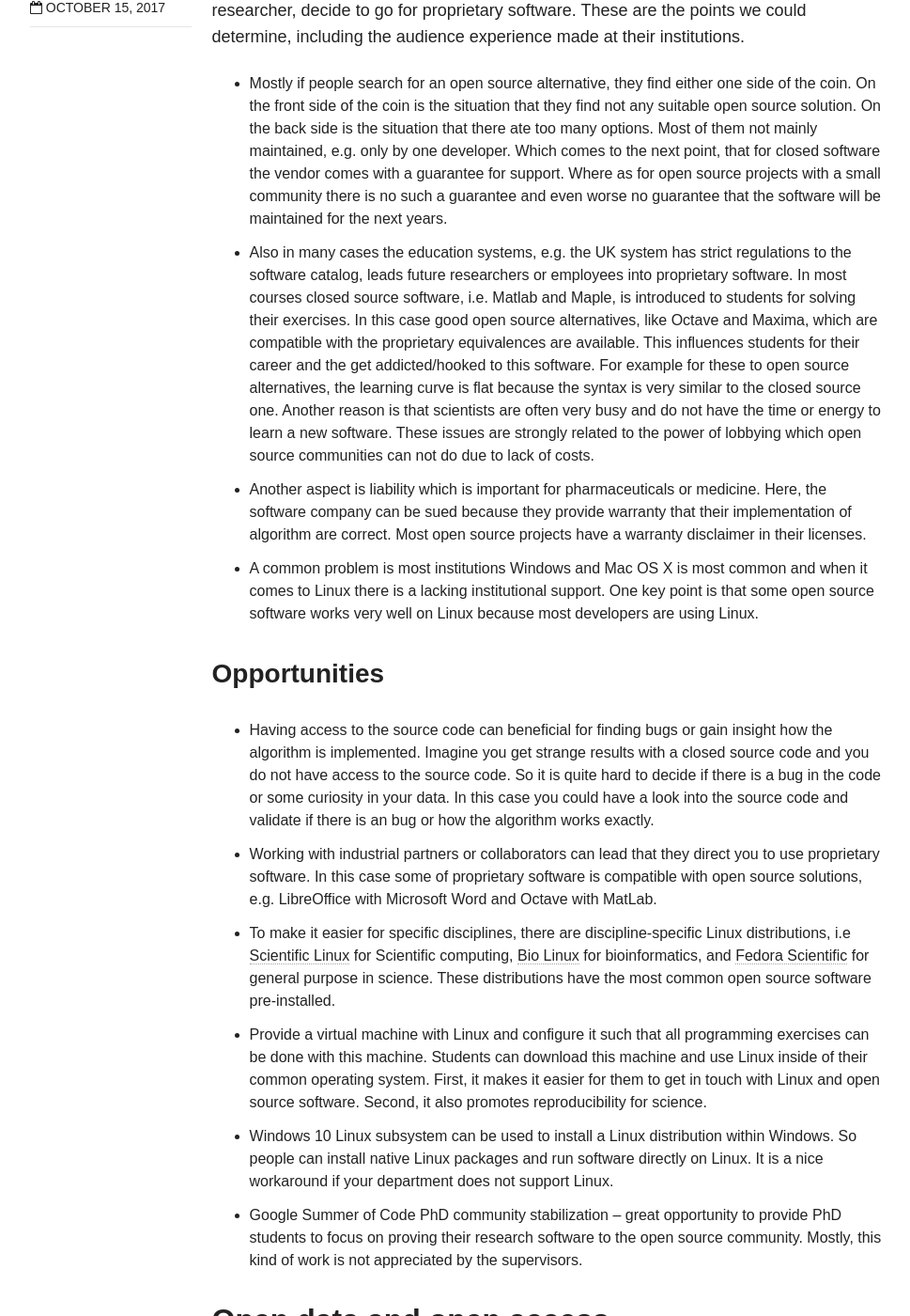
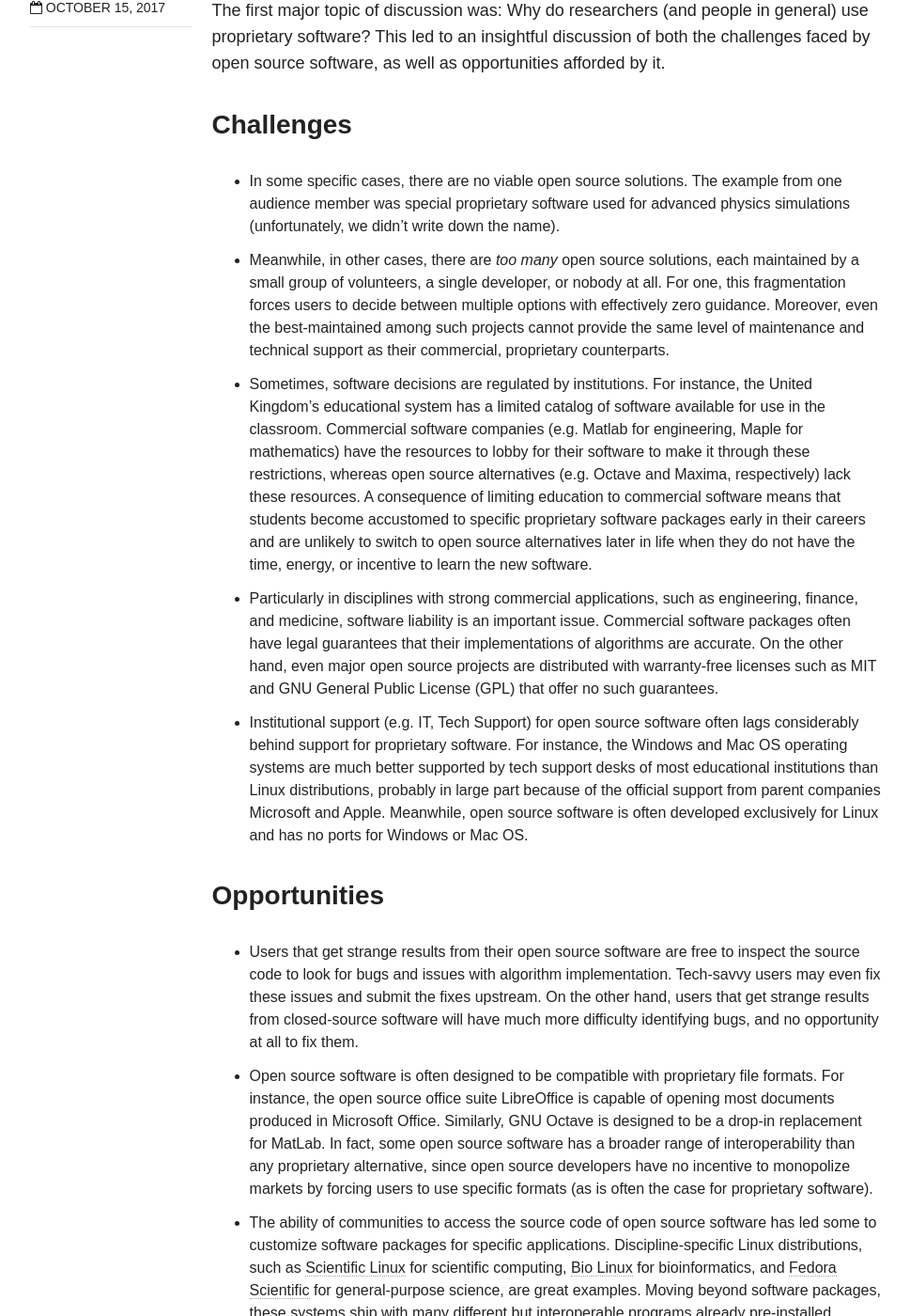
Before and after one commit to diehlpk/diehlpk.github.io, a Jekyll site: the page built from _posts/blog/2017-10-15-gsoc-open-science.md, in a window 1280 px wide and 1400 px high, scrolled down 817 px. Shown: the whole window at 94% size, without its empty margins (154-1123 px from the left). Built offline with Jekyll 4.4.1, drawn with Linux system fonts in a browser that asks for light colours; nearby versions of some CDN libraries; some of the changed text lies outside the part shown.

Commit message:
Revisions to GSoC Open Science blog post

```diff
--- a/_posts/blog/2017-10-15-gsoc-open-science.md
+++ b/_posts/blog/2017-10-15-gsoc-open-science.md
@@ -5,51 +5,65 @@
 tags: [science]
 author: diehlpk
 ---
-This Google Summer of Code mentor summit there was a productive discussion of opportunities and challenges for open science. Here, I summarized the results of this discussion and like to mention these ideas are the contribution of the audience.
+
+At this year's Google Summer of Code mentor summit, there was a productive discussion of opportunities and challenges for open science. Here is a summary of the results of this discussion, including many valuable ideas and resources contributed by the large and diverse audience.
 
 ## Open source software
-One topic of the discussion's agenda was the why do people, in our case especially researcher, decide to go for proprietary software. These are the points we could determine, including the audience experience made at their institutions.
 
-* Mostly if people search for an open source alternative, they find either one side of the coin. On the front side of the coin is the situation that they find not any suitable open source solution. On the back side is the situation that there ate too many options. Most of them not mainly maintained, e.g. only by one developer. Which comes to the next point,  that for closed software the vendor comes with a guarantee for support. Where as for open source projects with a small community there is no such a guarantee and even worse no guarantee that the software will be maintained for the next years.
-* Also in many cases the education systems, e.g. the UK system has strict regulations to the software catalog, leads future researchers or employees into proprietary software. In most courses closed source software, i.e. Matlab and Maple, is introduced to students for solving their exercises. In this case good open source alternatives, like Octave and Maxima, which are compatible with the proprietary equivalences are available. This influences students for their career and the get addicted/hooked to this software. For example for these to open source alternatives, the learning curve is flat because the syntax is very similar to the closed source one. Another reason is that scientists are often very busy and do not have the time or energy to learn a new software. These issues are strongly related to the power of lobbying which open source communities can not do due to lack of costs.
-* Another aspect is liability which is important for pharmaceuticals or medicine. Here, the software company can be sued because they provide warranty that their implementation of algorithm are correct. Most open source projects have a warranty disclaimer in their licenses.
-* A common problem is most institutions Windows and Mac OS X is most common and when it comes to Linux there is a lacking institutional support. One key point is that some open source software works very well on Linux because most developers are using Linux.
+The first major topic of discussion was: Why do researchers (and people in general) use proprietary software?
+This led to an insightful discussion of both the challenges faced by open source software, as well as opportunities afforded by it.
+
+### Challenges
+
+* In some specific cases, there are no viable open source solutions. The example from one audience member was special proprietary software used for advanced physics simulations (unfortunately, we didn't write down the name).
+* Meanwhile, in other cases, there are _too many_ open source solutions, each maintained by a small group of volunteers, a single developer, or nobody at all. For one, this fragmentation forces users to decide between multiple options with effectively zero guidance. Moreover, even the best-maintained among such projects cannot provide the same level of maintenance and technical support as their commercial, proprietary counterparts.
+* Sometimes, software decisions are regulated by institutions. For instance, the United Kingdom's educational system has a limited catalog of software available for use in the classroom. Commercial software companies (e.g. Matlab for engineering, Maple for mathematics) have the resources to lobby for their software to make it through these restrictions, whereas open source alternatives (e.g. Octave and Maxima, respectively) lack these resources. A consequence of limiting education to commercial software means that students become accustomed to specific proprietary software packages early in their careers and are unlikely to switch to open source alternatives later in life when they do not have the time, energy, or incentive to learn the new software.
+* Particularly in disciplines with strong commercial applications, such as engineering, finance, and medicine, software liability is an important issue. Commercial software packages often have legal guarantees that their implementations of algorithms are accurate. On the other hand, even major open source projects are distributed with warranty-free licenses such as MIT and GNU General Public License (GPL) that offer no such guarantees.
+* Institutional support (e.g. IT, Tech Support) for open source software often lags considerably behind support for proprietary software. For instance, the Windows and Mac OS operating systems are much better supported by tech support desks of most educational institutions than Linux distributions, probably in large part because of the official support from parent companies Microsoft and Apple. Meanwhile, open source software is often developed exclusively for Linux and has no ports for Windows or Mac OS.
 
 ### Opportunities
 
-* Having access to the source code can beneficial for finding bugs or gain insight how the algorithm is implemented. Imagine you get strange results with a closed source code and you do not have access to the source code. So it is quite hard to decide if there is a bug in the code or some curiosity in your data. In this case you could have a look into the source code and validate if there is an bug or how the algorithm works exactly.
-* Working with industrial partners or collaborators can lead that they direct you to use proprietary software. In this case some of proprietary software is compatible with open source solutions, e.g. LibreOffice with Microsoft Word and Octave with MatLab.
-* To make it easier for specific disciplines, there are discipline-specific Linux distributions, i.e [Scientific Linux](https://www.scientificlinux.org/) for Scientific computing, [Bio Linux](http://environmentalomics.org/bio-linux/) for bioinformatics, and [Fedora Scientific](https://fedoraproject.org/wiki/Scientific_Spin) for general purpose in science. These distributions have the most common open source software pre-installed.
-* Provide a virtual machine with Linux and configure it such that all programming exercises can be done with this machine. Students can download this machine and use Linux inside of their common operating system. First, it makes it easier for them to get in touch with Linux and open source software. Second, it also promotes reproducibility for science.
-* Windows 10 Linux subsystem can be used to install a Linux distribution within Windows. So people can install native Linux packages and run software directly on Linux. It is a nice workaround if your department does not support Linux.
-* Google Summer of Code PhD community stabilization -- great opportunity to provide PhD students to focus on proving their research software to the open source community. Mostly, this kind of work is not appreciated by the supervisors.
+* Users that get strange results from their open source software are free to inspect the source code to look for bugs and issues with algorithm implementation. Tech-savvy users may even fix these issues and submit the fixes upstream. On the other hand, users that get strange results from closed-source software will have much more difficulty identifying bugs, and no opportunity at all to fix them.
+* Open source software is often designed to be compatible with proprietary file formats. For instance, the open source office suite LibreOffice is capable of opening most documents produced in Microsoft Office. Similarly, GNU Octave is designed to be a drop-in replacement for MatLab. In fact, some open source software has a broader range of interoperability than any proprietary alternative, since open source developers have no incentive to monopolize markets by forcing users to use specific formats (as is often the case for proprietary software).
+* The ability of communities to access the source code of open source software has led some to customize software packages for specific applications. Discipline-specific Linux distributions, such as [Scientific Linux](https://www.scientificlinux.org/) for scientific computing, [Bio Linux](http://environmentalomics.org/bio-linux/) for bioinformatics, and [Fedora Scientific](https://fedoraproject.org/wiki/Scientific_Spin) for general-purpose science, are great examples. Moving beyond software packages, these systems ship with many different but interoperable programs already pre-installed, providing users with a fully functioning computing ecosystem out of the box.
+* The openness of Linux as an operating system makes it easy to create virtual machines with all relevant software and data pre-installed. This is useful in education by eliminating most of the overhead of software installation and configuration on multiple systems (and, as a bonus, provides students with exposure to Linux). This is also very useful for reproducible science by providing the exact set of tools (including specific versions of all relevant packages) required to perform a particular analysis.
+* Some proprietary software is becoming more accommodating of its open-source counterparts. For example, the Windows 10 Linux subsystem provides native access to the Unix shell and many features of the Ubuntu Linux operating system natively on Windows, thereby allowing Windows users to run many native Linux packages side-by-side with Windows applications without the need for virtual machines. This should ease the transition for people interested in switching to open source software by allowing them to run some open-source programs without having to learn an entire new operating system.
 
+#### A special opportunity: Google Summer of Code PhD community stabilization
+
+One opportunity is important enough to be called out separately.
+PhD students in fields with a significant quantitative component often engage in software development without necessarily realizing it.
+After all, most advanced data processing and analysis tasks required for research are now done in code.
+Development and distribution of these codes as open-source software packages could be transformative in terms of reducing redundancy of effort, promoting collaboration, and the creation of more robust tools that in turn lead to better and more reproducible science.
+However, PhD students currently have little incentive or support from their supervisors, institutions, or funding agencies for developing good open-source software.
+
+Google's Open Source initiative, and Google Summer of Code in particular, is an excellent vehicle for providing this support.
+For one, some PhD research tasks, such as data curation and algorithm optimization, could themselves be Google Summer of Code projects.
+This could significantly benefit both students and mentors; students would get exposure to the world of graduate-level academic research and perhaps even contribute to peer-reviewed publications, while the mentors (PhD students) would get valuable mentoring experience and benefit from the programming expertise of their students.
+More generally, Google could provide incentives (e.g. grants, educational resources, cyberinfrastructure) and organizational support (e.g. social networking, platforms for code-sharing, mentorship and code review) to PhD students developing or contributing to open source software.
 
 ## Open data and open access
 
-The second topic on our agenda was open data and open access. The credibility for a scientist is the amount of publication, mostly in renowned peer-reviewed journals. Especially for junior fellows it is important to get these publications to get a permanent position in academia. The tax payer who found the research while paying taxes to the government has to pay several times. First, the researchers to do the science, second the reviewers to do the review, and last for the subscription of the library to the publishers. Another aspect is the data which is used in the publications or the source code to produce the results. Mostly these artifacts are not published with the publication, even if the could be used for reproducibility and validation of the published results.
+### Challenges
 
-Here, you find the key problems out of this discussion
+Success in an academic career, especially for early-career scientists on the job market or applying for tenure, is strongly tied to the quantity and quality of publications in peer-reviewed journals. On the other hand, data and software produced by scientists are seldom considered, even though these contributions may be more significant and lasting. The inability to value data and software as contributions is a strong disincentive for scientists to make data and science openly and freely available, which in turn is an impediment to reproducibility and scientific progress as a whole. While extensive cyberinfrastructure does exist for quantifying scientists' contributions in terms of publications (e.g. Google Scholar, Web of Science), the same infrastructure is lacking for contributions in terms of data and software. Open source organizations like [Zenodo](https://zenodo.org/) are working hard to provide this infrastructure, but are hampered by the absence of accessible APIs to proprietary tools for aggregating publications like Google Scholar and Web of Science.
 
-* Most tools for references/citation, e.g. Google Scholar and Web of Science, are proprietary and can’t be accessed by open source citation tools like Zenodo to add value to these kinds of citations.
-* It would be great to have citation dependency graphs,like Web of Science provides for publications, for software and data would improve open source discoverability, Here, it would be great if the could integrate the data from initiatives, like Zenodo.
-* Provide facilitating citations, like Altmetrics -- automated tools for determining how software or data is cited. Zenodo is involved in work on an open alternative for software citations.
-
-
+Meanwhile, another key barrier to open science is that most top-tier journals restrict access to their publications, thus forcing institutions to pay subscription fees or scientist authors to pay hefty fees to make their publications open access. This severely limits the ability of the general public and organizations lacking the resources to pay for journal subscriptions to access science, which is particularly ironic given the huge fraction of science that is publicly (i.e. taxpayer) funded.
 
 ### Opportunities
 
-* Nowadays, it is more and more common that requirements of openness and reproducibility are defined by journals, institutions, and funding agencies. For example the [German government](https://www.bmbf.de/de/hilfe-bei-kosten-fuer-open-access-4722.html?pk_campaign=RSS&pk_kwd=Pressemeldung) provide a grant where researchers could apply for funding to pay for open access options for publications of previous projects. In some countries all governmental funded research has to be published as open access.
-* [Zenodo](https://zenodo.org) is converting data and software into academic currency by providing Digital Object Identifier (DOI). Now, the item is citable like a publication and maybe in future citations for data and software are taken into account for the reputation of a researcher.
-* [The Journal of Open Source Software](http://joss.theoj.org/) peer-reviewed publishing of research software and obtaining a DOI after acceptance.
-* Publishing open access -- continue to lobby aggressively for it; ask institutions (especially libraries -- they want open access so they can save on journal subscription costs), funding agencies for funding.
-* Some programming languages, e.g. duecredit for pyhton, or documentation tools, like doxygen, provide possibilities to cite publications or software within the source code.
+Despite the grim picture painted above, we were able to identify some key opportunities for improvement, which are as follows:
+
+* [Zenodo](https://zenodo.org) is working to provide Digital Object Identifiers (DOIs) to not just papers, but also software and data. By making these contributions citable in the same way as publications, and by tracking and aggregating these citations (similarly to the proprietary Altmetrics service), Zenodo's hopes that software and data will eventually be taken into account when assessing a researcher's professional reputation. In addition, Zenodo is also working towards building tools like citation dependency graphs (similar to those provided by Web of Science) that include all citable output (i.e. publications, software, and data), thereby promoting software and data discoverability.
+* Requirements of openness and reproducibility from journals, institutions, and funding agencies are becoming increasingly common. For example, the [German government](https://www.bmbf.de/de/hilfe-bei-kosten-fuer-open-access-4722.html?pk_campaign=RSS&pk_kwd=Pressemeldung) offers a grant to pay for open access options for publications of previous projects. In some countries, including the United States and the United Kingdom, certain agencies are starting to require that any research they fund has to be published as open access. However, until the practice of open-access publishing becomes universal, we need to continue to lobby actively for it and demand funding from institutions and funding agencies to cover open-access publication fees. Institutional libraries could be a great source for these initiatives; open-access publications are very much in the interest of libraries since they allow libraries to save on subscription costs.
+* Journals specifically designed to promote open science practices are becoming more common. One great example is the [The Journal of Open Source Software](http://joss.theoj.org/), which performs peer-review of research software and its documentation and provides the software with a DOI upon acceptance.
+* Some programming languages provide tools for making it easier to cite their software packages (e.g. `duecredit` for python, `cite()` function in R). In parallel, documentation software like doxygen provides possibilities for citing publications or software directly within the source code, thereby promoting reproducibility and openness.
 * More meetings like this one here ;)
 
-## Collection of links
+## Additional resources
 
-* [Bullied Into Bad Science](http://bulliedintobadscience.org/) -- Initiative to promote and support open publication practices by PhD students and Postdoc
-* [Colper science](https://colperscience.com/) -- Podcast which aims at promoting open science and efficient scholarly communications through its social media and podcasting.
+* [Bullied Into Bad Science](http://bulliedintobadscience.org/) -- Initiative to promote and support open publication practices by PhD students and Postdocs
+* [Colper science](https://colperscience.com/) -- Podcast aimed at promoting open science and efficient scholarly communications
 * [Code for Science and Society](https://codeforscience.org/) -- Supporting public data and technology through software development, education and outreach.
 * [Mozilla Open Leaders](https://mozilla.github.io/leadership-training/) -- Mentorship and Training on Working Open
 * [Mozilla Science Lab](https://science.mozilla.org/) -- Mozilla Science Lab is a community of researchers, developers, and librarians making research open and accessible.
```
